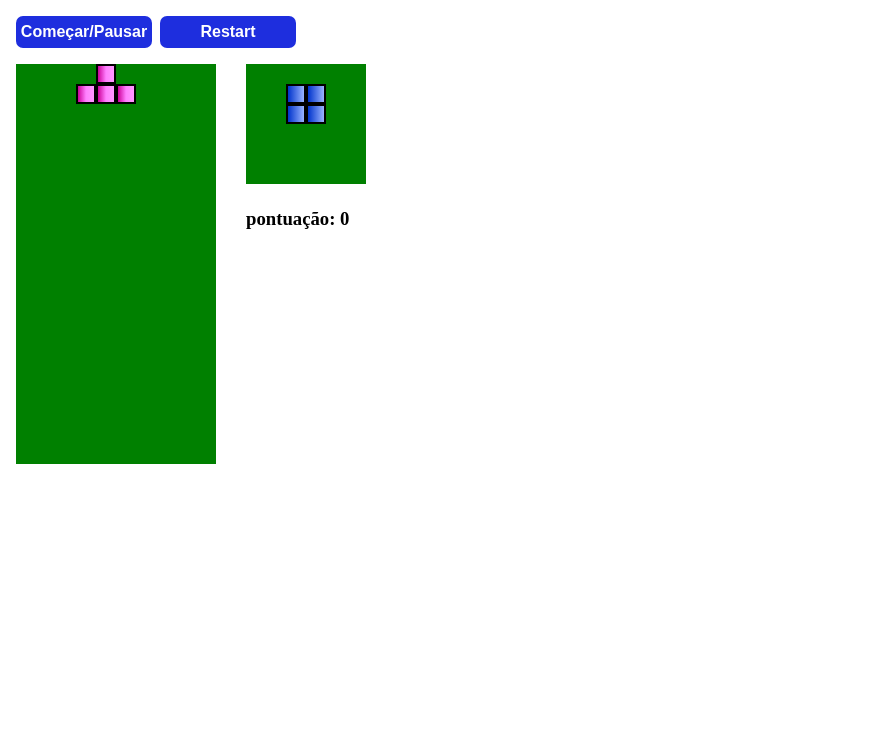
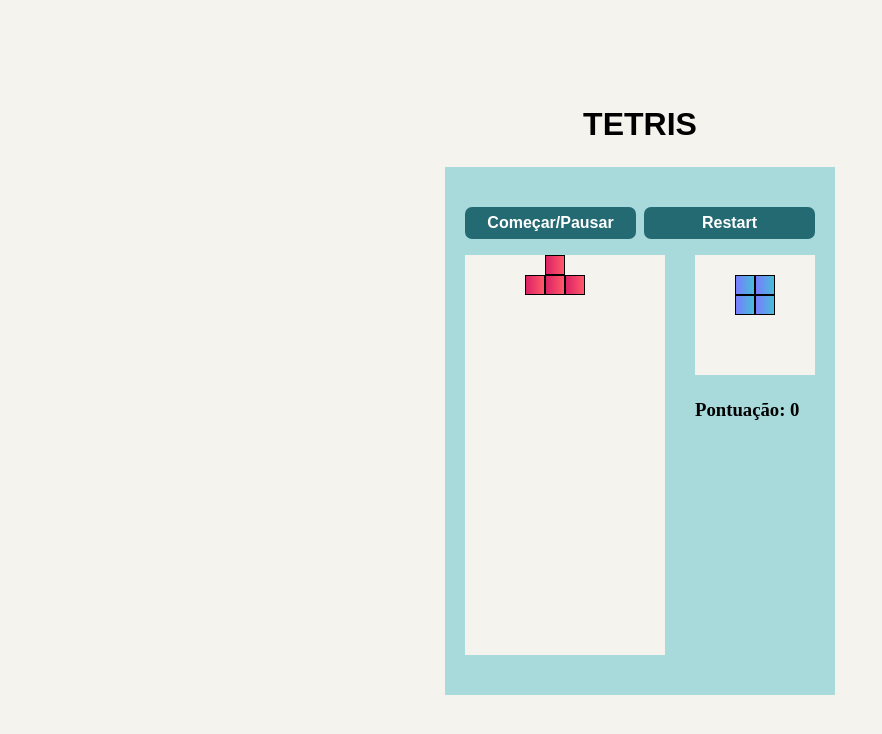
Before and after one commit to MarianaBorges/tetris, a website: page index.html in a window 1280 px wide. Shown: the whole page, without its empty margins (0-882 px from the left). Drawn offline with nearby package versions, Linux system fonts and the light colour scheme.

Commit message:
feat: change styles and hatml tags

```diff
--- a/index.html
+++ b/index.html
@@ -9,12 +9,14 @@
     <title>Tetris</title>
 </head>
 <body>
-    <div class="container">
-        <div class="container__button">
+    <main class="container">
+        <h1>TETRIS</h1>
+        <section class="content">
+            <section class="container__button">
                 <button id="container__button-start">Começar/Pausar</button>
                 <button id="container__button-restart">Restart</button>
-        </div>
-        <div class="container__content">
+            </section>
+            <section class="container__content">
                 <div class="grid">
                     <div></div>
                     <div></div>
@@ -266,11 +268,10 @@
                         <div></div>
                         <div></div>
                     </div>
-                <h3>pontuação: <span class="score">0</span></h3>
+                    <h3>Pontuação: <span class="score">0</span></h3>
                 </div>
-        </div>
-
-        <div class="mobile-buttons-container">
+            </section>
+            <section class="mobile-buttons-container">
                 <button class="left-button">
                     <span class="material-symbols-outlined">
                         arrow_left_alt
@@ -292,8 +293,10 @@
                         arrow_downward_alt
                     </span>
                 </button>
-        </div>
-    </div>
+            </section>
+
+        </section>
+    </main>
 </body>
 <script src="./index.js"></script>
 </html>
--- a/styles.css
+++ b/styles.css
@@ -3,6 +3,18 @@
     padding: 0;
     box-sizing: border-box;
 }
+
+:root {
+    --background-color: #f4f3ed;
+    --white: #ffffff;
+    --button: #246a73;
+    --blue: linear-gradient(to right, #787CFE, #48BED9);
+    --yellow: linear-gradient(to right, #ffcc00, #ffeb99);
+    --red: linear-gradient(to right, #d21814, #e52f26, #f45855);
+    --orange: linear-gradient(to right, #b34700, #ff751a, #ff944d);
+    --pink: linear-gradient(to right, #db2265, #ff5969);
+}
+
 
 button {
     cursor: pointer;
@@ -17,13 +29,35 @@ body {
     height: 100vh;
 }
 
+h1 {
+    font-family: Arial, Helvetica, sans-serif;
+    font-weight: 600;
+    font-size: 32px;
+    text-align: center;
+}
+
 .container {
-    padding: 16px;
+    width: 100vw;
+    height: 100vh;
+    display: flex;
+    flex-direction: column;
+    justify-content: center;
+    align-items: center;
+    gap: 24px;
+
+    background-color: var(--background-color);
+}
+
+.content {
+    max-width: 390px;
+    padding: 40px 20px;
+
+    background-color: #a8dadc;
 }
 
 .container__button {
     margin-bottom: 16px;
-    width: 280px;
+    width: 100%;
     display: grid;
     grid-template-columns: 1fr 1fr;
     gap: 8px;
@@ -31,8 +65,8 @@ body {
 
 .container__button button {
     border: none;
-    background: #1e2ede;
-    color: #fff;
+    background: var(--button);
+    color: var(--white);
     font-size: 16px;
     font-weight: bold;
     border-radius: 7px;
@@ -52,7 +86,7 @@ body {
 .grid {
     width: 200px;
     height: 400px;
-    background-color: green;
+    background-color: var(--background-color);
     display: flex;
     flex-wrap: wrap;
 }
@@ -71,7 +105,7 @@ body {
 .mini__grid {
     width: 120px;
     height: 120px;
-    background-color: green;
+    background-color: var(--background-color);
     display: flex;
     flex-wrap: wrap;
 }
@@ -87,28 +121,28 @@ body {
 }
 
 .shapePainted {
-    background: red;
-    border: 2px solid black;
+    background: var(--red);
+    border: 1px solid black;
 }
 
 .blue {
-    background: linear-gradient(to right, #0033cc, #99b3ff);
+    background: var(--blue);
 }
 
 .yellow {
-    background: linear-gradient(to right, #ffcc00, #ffeb99);
+    background: var(--yellow)
 }
 
 .red {
-    background: linear-gradient(to right, #ff3300, #ff5c33, #ff8566);
+    background: var(--red)
 }
 
 .orange {
-    background: linear-gradient(to right, #b34700, #ff751a, #ff944d);
+    background: var(--orange)
 }
 
 .pink {
-    background: linear-gradient(to right, #cc0099, #ff80ff, #ff99ff);
+    background: var(--pink)
 }
 
 .mobile-buttons-container {
@@ -128,6 +162,8 @@ body {
 
 @media (max-width: 990px) {
     .mobile-buttons-container {
+        margin-left: auto;
+        margin-right: auto;
         margin-top: 20px;
         max-width: 300px;
         display: grid;
```
Lines whose indentation alone changed are shown as unchanged.
